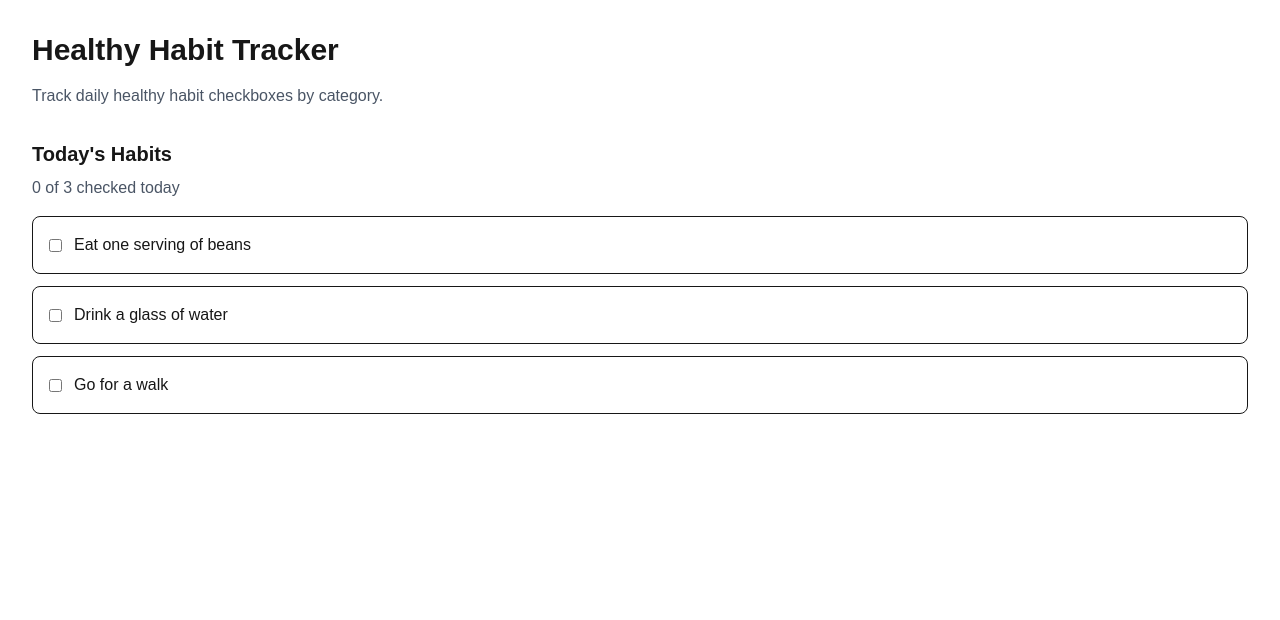
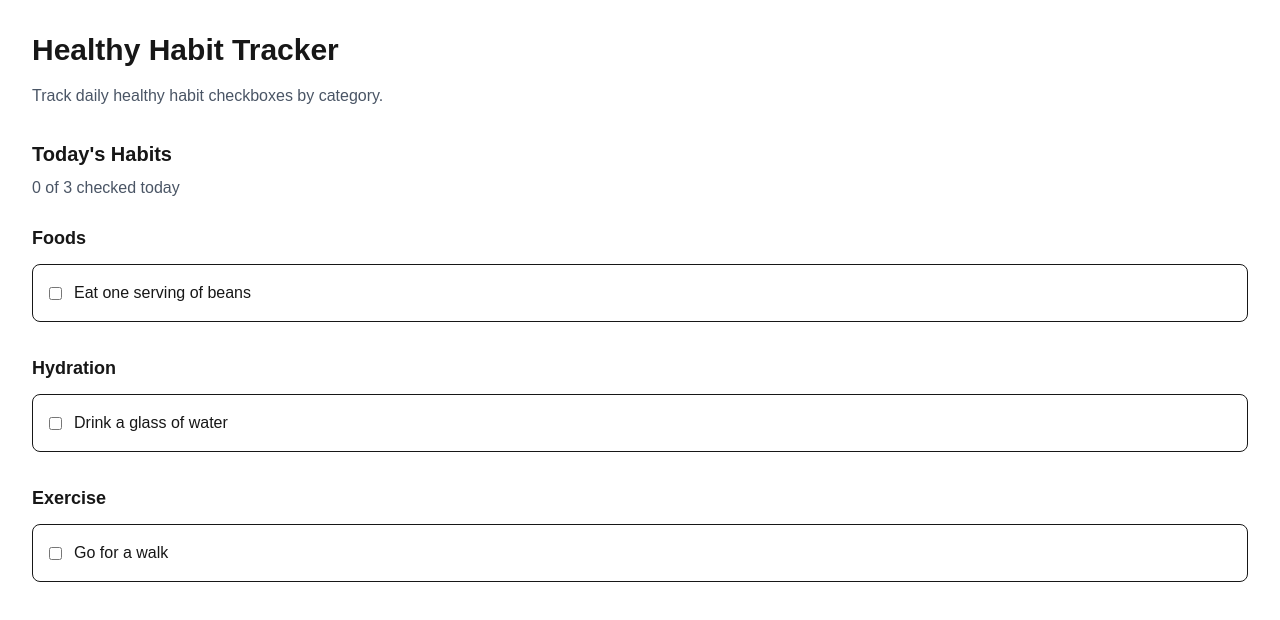
Before and after one commit to CynthiaWeaver-Jeannine/healthy-habits-tracker, a Next.js app: page / in a window 1280 px wide. Shown: the top 620 px of the page. Built offline with nearby package versions, Linux system fonts and the light colour scheme.

Commit message:
Group habit items by category on home page.

```diff
--- a/src/app/page.tsx
+++ b/src/app/page.tsx
@@ -3,11 +3,12 @@
 import { useState } from "react";
 import { sampleHabitItems } from "@/features/habits/data/sampleHabitItems";
 import HabitItem from "@/features/habits/components/HabitItem";
+import { habitCategories } from "@/features/habits/constants/habitCategories";
 
 export default function Home() {
   const [checkedHabitIds, setCheckedHabitIds] = useState<string[]>([]);
 
-  function handleCheckedHabitChange(habitId: string, checked: boolean) {
+  function handleHabitCheckedChange(habitId: string, checked: boolean) {
     if (checked) {
       setCheckedHabitIds((currentCheckedIds) => [
         ...currentCheckedIds,
@@ -19,6 +20,7 @@ export default function Home() {
       );
     }
   }
+
   return (
       <main className="min-h-screen p-8">
         <h1 className="text-3xl font-bold">Healthy Habit Tracker</h1>
@@ -32,16 +34,34 @@ export default function Home() {
         <p className="mt-2 text-gray-600">
           {checkedHabitIds.length} of {sampleHabitItems.length} checked today
         </p>
-        <ul className="mt-4 space-y-3">
-          {sampleHabitItems.map((habit) => (
+
+        <div className="mt-6 space-y-8">
+          {habitCategories.map((category) => {
+            const habitsInCategory = sampleHabitItems.filter(
+              (habit) => habit.category === category.id
+            );
+            if (habitsInCategory.length === 0 ) {
+              return null;
+            }
+
+            return (
+              <section key={category.id}>
+                <h3 className="text-lg font-semibold">{category.title}</h3>
+
+                <ul className="mt-3 space-y-3">
+                  {habitsInCategory.map((habit) => (
                     <HabitItem
                     key={habit.id}
                     habit={habit}
                     isChecked={checkedHabitIds.includes(habit.id)}
-              onCheckedChange={handleCheckedHabitChange}
+                    onCheckedChange={handleHabitCheckedChange}
                     />
                   ))}
                 </ul>
+              </section>
+            );
+          })}
+        </div>
       </section>
 
       </main>
--- /dev/null
+++ b/src/features/habits/constants/habitCategories.ts
@@ -0,0 +1,41 @@
+import type { HabitCategory } from "../types";
+
+interface HabitCategoryInfo {
+    id: HabitCategory;
+    title: string;
+}
+
+export const habitCategories: HabitCategoryInfo[] = [
+    {
+        id: "foods",
+        title: "Foods",
+    },
+    {
+        id: "hydration",
+        title: "Hydration",
+    },
+    {
+        id: "cholesterol",
+        title: "Cholesterol Tweaks",
+    },
+    {
+        id: "healthy-aging",
+        title: "Healthy Aging Habits",
+    },
+    {
+        id: "weight-managemant",
+        title: "Weight Management Tweaks",
+    },
+    {
+        id: "exercise",
+        title: "Exercise",
+    },
+    {
+        id: "sleep",
+        title: "Sleep",
+    },
+    {
+        id: "reading",
+        title: "Reading",
+    },
+];
```
Lines whose indentation alone changed are shown as unchanged.
